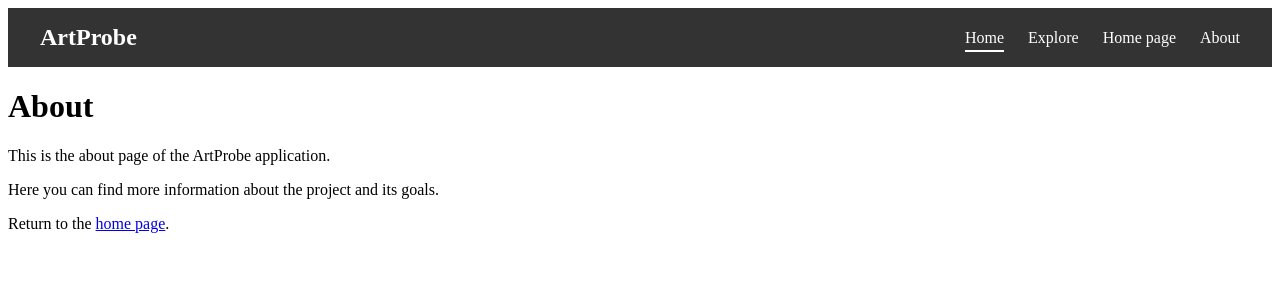
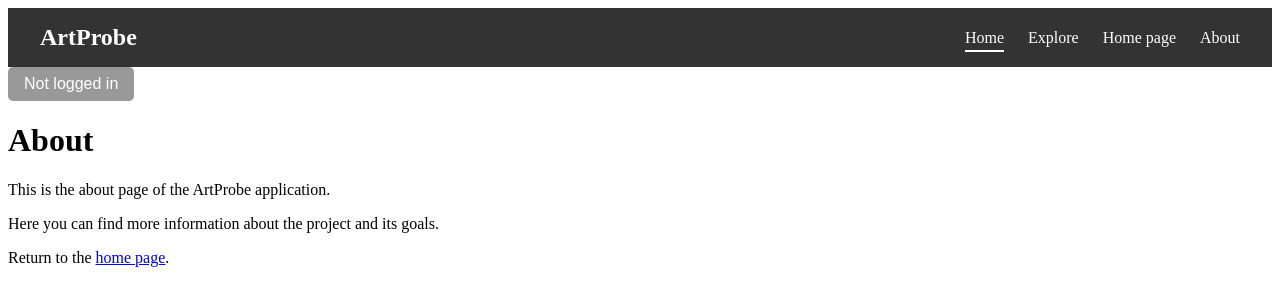
Before and after one commit to Bakjob/ArtProbe, a SvelteKit app: page /about in a window 1280 px wide. Shown: the top 306 px of the page. Built offline with nearby package versions, Linux system fonts and the light colour scheme; no server answers.

Commit message:
add login/logout button and layout server to fetch data from cookies

```diff
--- /dev/null
+++ b/src/lib/components/AuthButton.svelte
@@ -0,0 +1,32 @@
+<script lang="ts">
+  let { loggedIn }: { loggedIn: boolean } = $props()
+
+  async function logout() {
+    await fetch('/auth/logout', { method: 'POST' })
+    window.location.reload()
+  }
+</script>
+
+<button onclick={logout} disabled={!loggedIn}>
+  {#if loggedIn}
+    Logout 🌌✨
+  {:else}
+    Not logged in
+  {/if}
+</button>
+<style scoped>
+  button {
+    padding: 0.5rem 1rem;
+    font-size: 1rem;
+    cursor: pointer;
+    background-color: #0070f3;
+    color: white;
+    border: none;
+    border-radius: 5px;
+  }
+
+  button:disabled {
+    background-color: #999;
+    cursor: not-allowed;
+  }
+</style>
--- a/src/lib/components/NavBar.svelte
+++ b/src/lib/components/NavBar.svelte
@@ -30,7 +30,7 @@
     </ul>
 </nav>
 
-<style>
+<style scoped>
     .navbar {
         display: flex;
         justify-content: space-between;
--- /dev/null
+++ b/src/routes/+layout.server.js
@@ -0,0 +1,6 @@
+export function load({ cookies }) {
+  const session = cookies.get('session')
+  return {
+    loggedIn: !!session
+  }
+}
--- a/src/routes/+layout.svelte
+++ b/src/routes/+layout.svelte
@@ -1,6 +1,7 @@
 <script lang="ts">
     import favicon from '$lib/assets/favicon.svg'
     import NavBar from '$lib/components/NavBar.svelte'
+	import AuthButton from '$lib/components/AuthButton.svelte'
     import type { LayoutProps } from './$types'
 
     let { data, children }: LayoutProps = $props()
@@ -12,5 +13,10 @@
 
 <main>
 	<NavBar />
+	<AuthButton loggedIn={data.loggedIn}/>
 	{@render children()}
 </main>
+
+<style>
+
+</style>
```
Also changed, not shown: src/routes/auth/login/+server.js (added), src/routes/auth/logout/+server.js (added).
